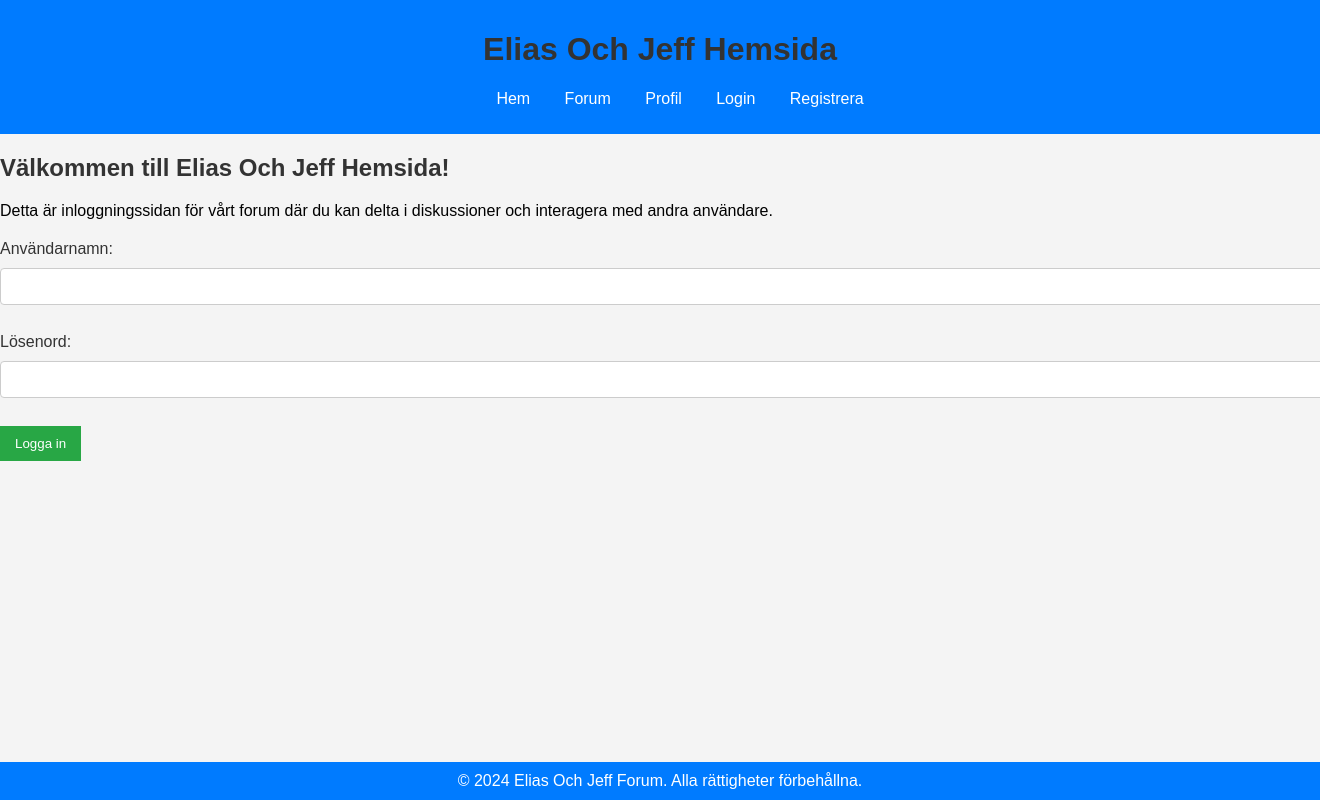
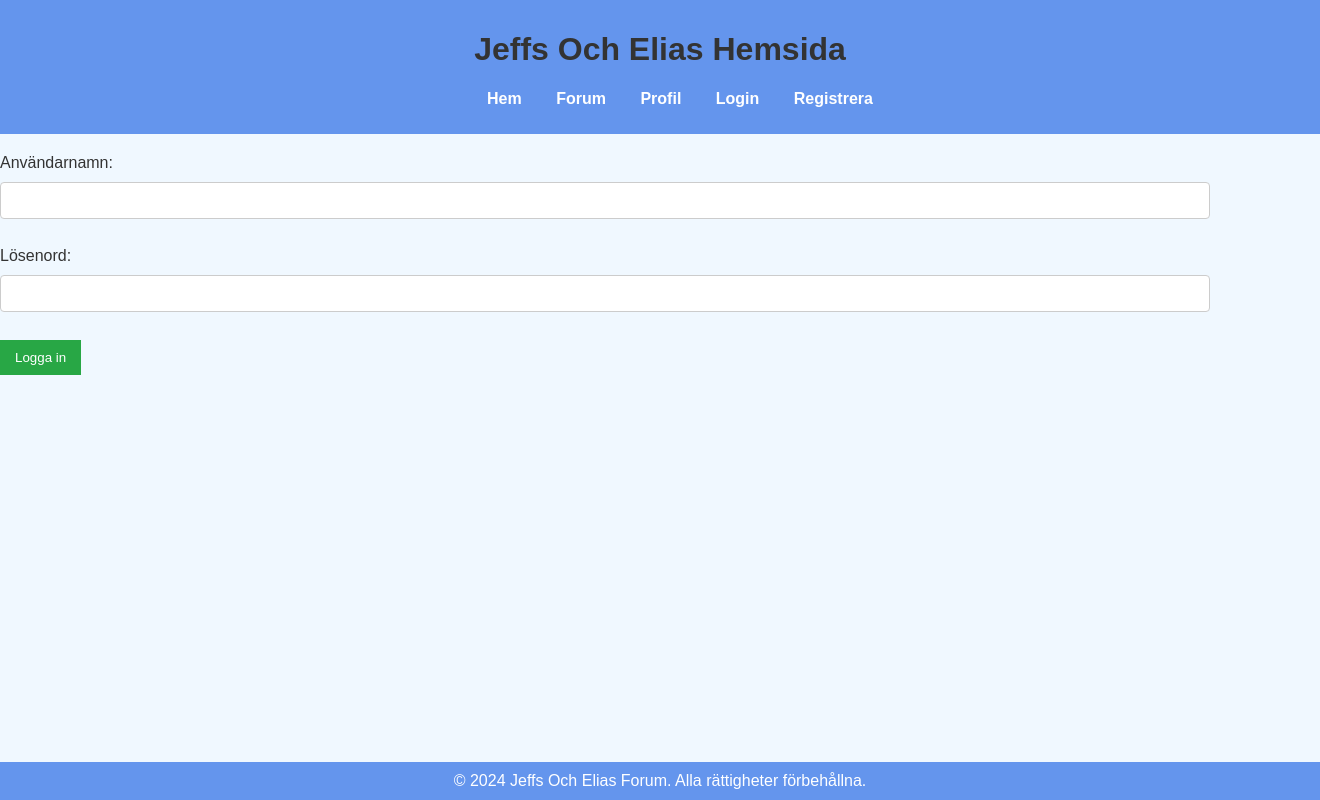
Before and after one commit to Carlchr/BetygshojandeProjekt, a Flask app: page /login in a window 1320 px wide; the page is wider, and only the part inside the window is pictured. Run offline with Flask 3, Linux system fonts and the light colour scheme.

Commit message:
Design changes as well as new rnd secret key, small change on "login page"

```diff
--- a/app.py
+++ b/app.py
@@ -3,10 +3,10 @@ import mysql.connector
 from werkzeug.security import check_password_hash, generate_password_hash
 from functools import wraps
 from flask_socketio import SocketIO, emit
-
+import random as rand
 
 app = Flask(__name__)
-app.secret_key = 'replace_with_a_secret_key'
+app.secret_key = str(rand.randint(1, 1000))
 socketio = SocketIO(app)
 
 # MySQL configuration
--- a/static/style.css
+++ b/static/style.css
@@ -1,33 +1,40 @@
-body{
+body {
     font-family: Arial, sans-serif;
-    background-color: #f4f4f4;
+    background-color:aliceblue;
     margin: 0;
     padding: 0;
 }
+
 header {
-    background-color: #007bff;
+    background-color: cornflowerblue;
     color: white;
     padding: 10px 0;
     text-align: center;
 }
+
 nav a {
     color: white;
     margin: 0 15px;
     text-decoration: none;
 }
+
 nav a:hover {
     text-decoration: underline;
 }
+
 .container {
     width: 80%;
     margin: auto;
     overflow: hidden;
 }
+
 h1, h2, h3 {
     color: #333;
 }
+
 footer {
-    background-color: #007bff;
+    /* 007bff */
+    background-color: cornflowerblue;
     color: white;
     text-align: center;
     padding: 10px 0;
@@ -35,16 +42,19 @@ footer {
     bottom: 0;
     width: 100%;
 }
+
 footer p {
     margin: 0;
 }
+
 a {
     color: #007bff;
+}
 
-}
 a:hover {
     text-decoration: underline;
 }
+
 li {
     list-style: none;
     padding: 0;
@@ -60,39 +70,47 @@ button {
     padding: 10px 15px;
     cursor: pointer;
 }
+
 button:hover {
     background-color: #0056b3;
 }
+
 form {
     margin: 20px 0;
 }
+
 form input[type="text"],
 form input[type="password"],
 form input[type="email"] {
-    width: 100%;
+    width: 90%;
     padding: 10px;
     margin: 5px 0 10px 0;
     border: 1px solid #ccc;
     border-radius: 4px;
 }
+
 form label {
     display: block;
     margin-bottom: 5px;
     color: #333;
 }
+
 form textarea {
-    width: 100%;
+    width: 98%;
     height: 100px;
+    padding: 10px;
+    margin-left: 10px;
+    border: 1px solid #ccc;
+    border-radius: 4px;
+}
+
+form select {
+    width: 98%;
     padding: 10px;
     border: 1px solid #ccc;
     border-radius: 4px;
 }
-form select {
-    width: 100%;
-    padding: 10px;
-    border: 1px solid #ccc;
-    border-radius: 4px;
-}
+
 form input[type="submit"] {
     background-color: #28a745;
     color: white;
@@ -100,6 +118,7 @@ form input[type="submit"] {
     padding: 10px 15px;
     cursor: pointer;
 }
+
 form input[type="submit"]:hover {
     background-color: #218838;
 }
--- a/templates/base.html
+++ b/templates/base.html
@@ -15,15 +15,17 @@
 </head>
 <body>
     <header>
-        <h1>{% block title %}Elias Och Jeff Hemsida{% endblock %}</h1>
+        <h1>{% block title %}Jeffs Och Elias Hemsida{% endblock %}</h1>
         <nav>
             <ul>
+                <strong>
                 <li><a href="/">Hem</a></li>
                 <li><a href="/forum">Forum</a></li>
                 <li><a href="/profile">Profil</a></li>
 
                 <li><a href="/login">Login</a></li>
                 <li><a href="/register">Registrera</a></li>
+                </strong>
             </ul>
         </nav>
     </header>
@@ -35,7 +37,7 @@
     </main>
 
     <footer>
-        <p>&copy; 2024 Elias Och Jeff Forum. Alla rättigheter förbehållna.</p>
+        <p>&copy; 2024 Jeffs Och Elias Forum. Alla rättigheter förbehållna.</p>
     </footer>
 </body>
 </html>
--- a/templates/forum.html
+++ b/templates/forum.html
@@ -2,6 +2,4 @@
 {% block customtitle %}Forum Page{% endblock %}
 
 {% block content %}
-    <h2>Välkommen till Elias Och Jeff Hemsida!</h2>
-    <p>Detta är Forumsidan för vårt forum där du kan delta i diskussioner och interagera med andra användare.</p>
 {% endblock %}
--- a/templates/index.html
+++ b/templates/index.html
@@ -2,7 +2,7 @@
 {% block customtitle %}Home Page{% endblock %}
 
 {% block content %}
-    <h2>Välkommen till Elias Och Jeff Hemsida!</h2>
+    <h2>Välkommen till Jeffs Och Elias Hemsida!</h2>
     <p>Detta är startsidan för vårt forum där du kan delta i diskussioner och interagera med andra användare.</p>
 {% endblock %}
 
--- a/templates/login.html
+++ b/templates/login.html
@@ -2,8 +2,6 @@
 {% block customtitle %}Login Page{% endblock %}
 
 {% block content %}
-    <h2>Välkommen till Elias Och Jeff Hemsida!</h2>
-    <p>Detta är inloggningssidan för vårt forum där du kan delta i diskussioner och interagera med andra användare.</p>
 
     <form method="post">
         <label for="username">Användarnamn:</label>
--- a/templates/profile.html
+++ b/templates/profile.html
@@ -2,6 +2,4 @@
 {% block customtitle %}Profile Page{% endblock %}
 
 {% block content %}
-    <h2>Välkommen till Elias Och Jeff Hemsida!</h2>
-    <p>Detta är profilsidan för vårt forum där du kan delta i diskussioner och interagera med andra användare.</p>
 {% endblock %}
--- a/templates/register.html
+++ b/templates/register.html
@@ -2,8 +2,6 @@
 {% block customtitle %}Register Page{% endblock %}
 
 {% block content %}
-    <h2>Välkommen till Elias Och Jeff Hemsida!</h2>
-    <p>Detta är registreringssidan för vårt forum där du kan delta i diskussioner och interagera med andra användare.</p>
 
     <form method="POST" action="/register">
         <label for="name">Namn:</label><br>
```
